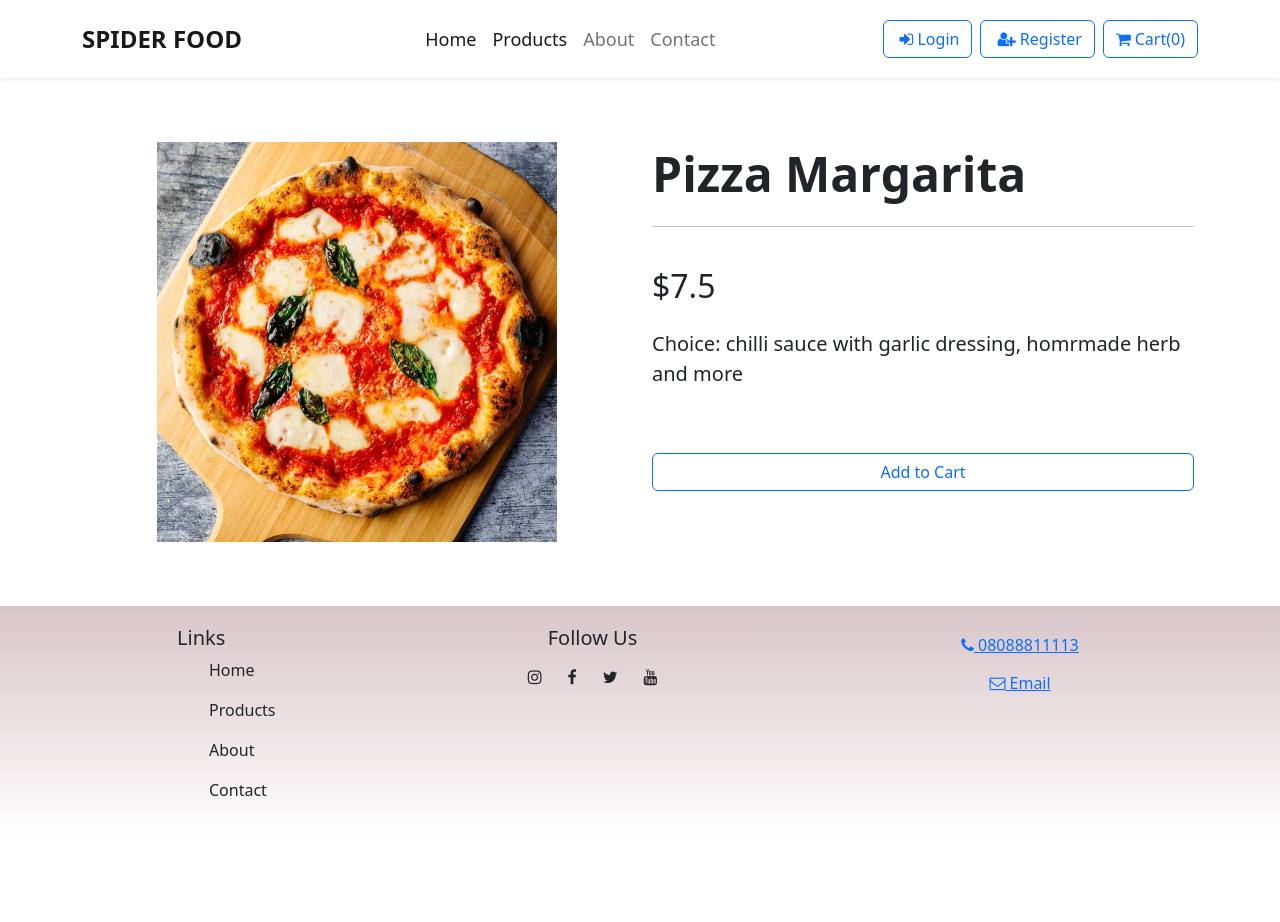
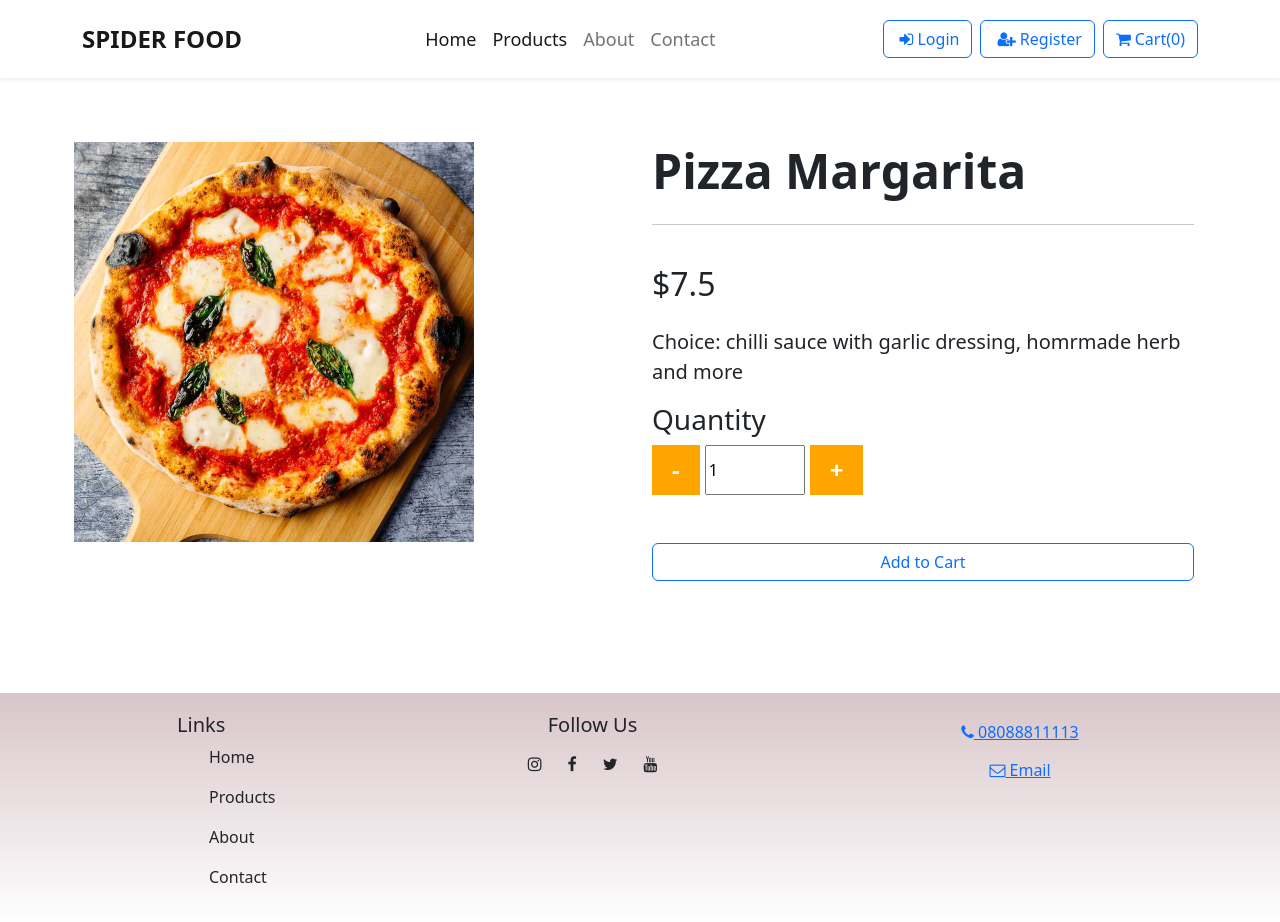
Before and after one commit to Akanom/Spider-Restaurant, a React (Create React App) app: page /products/1 in a window 1280 px wide. Shown: the top 922 px of the page. Before the commit the page ends 838 px from the top, so only its background shows below. Built offline with nearby package versions, Linux system fonts and the light colour scheme.

Commit message:
fixed product detail bug and implemented search functionality

```diff
--- a/src/App.css
+++ b/src/App.css
@@ -8,3 +8,30 @@
     background-image: linear-gradient(#d8c5c9, white);
     padding: 20px 0;
   }
+
+.qty-con{
+    display: flex;
+    gap: 5px;
+}
+
+.qty-con input{
+    width: 100px;
+    outline: none;
+}
+
+.qty-con div{
+    padding: 7px 20px;
+    font-weight: bold;
+    background: orange;
+    color: white;
+    user-select: none;
+    font-size: 24px;
+    transition: all .3s;
+    cursor: pointer;
+}
+
+.qty-con div:hover{
+    background: white;
+    color: orange;
+    border: 1px solid orange;
+}
--- a/src/DATA.js
+++ b/src/DATA.js
@@ -3,7 +3,7 @@ const DATA = [
     id: 1,
     title: "Pizza Margarita",
     image: "/images/Margherita.png",
-    price: "$7.5",
+    price: "7.5",
     description:
       "Choice: chilli sauce with garlic dressing, homrmade herb and more",
     category: "pizza",
@@ -12,7 +12,7 @@ const DATA = [
     id: 2,
     title: "Pizza Salami",
     image: "/images/salami.jpg",
-    price: "$7.5",
+    price: "7.5",
     description: "Choice: cripsy, tomatoes, spices, fresh basil, salami",
     category: "pizza",
   },
@@ -20,7 +20,7 @@ const DATA = [
     id: 3,
     title: "Pizza Chicken",
     image: "/images/pizza-chicken.png",
-    price: "$7.5",
+    price: "7.5",
     description:
       "Choice: chilli sauce with garlic dressing, homrmade herb and more",
     category: "pizza",
@@ -29,7 +29,7 @@ const DATA = [
     id: 4,
     title: "Pizza Beaf",
     image: "/images/pizza-beaf.png",
-    price: "$7.5",
+    price: "7.5",
     description:
       "Choice: chilli sauce with garlic dressing, homrmade herb and more",
     category: "pizza",
@@ -38,7 +38,7 @@ const DATA = [
     id: 5,
     title: "Pizza Fungi",
     image: "/images/pizza-fungi.jpg",
-    price: "$7.5",
+    price: "7.5",
     description:
       "Choice: chilli sauce with garlic dressing, homrmade herb and more",
     category: "pizza",
@@ -47,7 +47,7 @@ const DATA = [
     id: 6,
     title: "Doner bread",
     image: "/images/doner.jpg",
-    price: "$6",
+    price: "6",
     description:
       "Choice: chilli sauce with garlic dressing, homrmade herb and more",
     category: "doner",
@@ -56,7 +56,7 @@ const DATA = [
     id: 7,
     title: "Doner Teller",
     image: "/images/doner-teller.jpg",
-    price: "$9",
+    price: "9",
     description:
       "Choice: chilli sauce with garlic dressing, homrmade herb and more",
     category: "other",
@@ -65,7 +65,7 @@ const DATA = [
     id: 8,
     title: "Pasta Bolognese",
     image: "/images/Bolognese-Sauce-pasta.jpg",
-    price: "$11",
+    price: "11",
     description:
       "Choice: chilli sauce with garlic dressing, homrmade herb and more",
     category: "other",
@@ -74,7 +74,7 @@ const DATA = [
     id: 9,
     title: "Pork dishes",
     image: "/images/pork-dish.png",
-    price: "$15",
+    price: "15",
     description:
       "Choice: chilli sauce with garlic dressing, homrmade herb and more",
     category: "other",
@@ -83,7 +83,7 @@ const DATA = [
     id: 10,
     title: "Fish dishes",
     image: "/images/fish-dish.jpg",
-    price: "$8",
+    price: "8",
     description:
       "Choice: chilli sauce with garlic dressing, homrmade herb and more",
     category: "other",
@@ -92,7 +92,7 @@ const DATA = [
     id: 11,
     title: "Vege dishes",
     image: "/images/Vegetarian-Recipes.png",
-    price: "$7",
+    price: "7",
     description:
       "Choice: chilli sauce with garlic dressing, homrmade herb and more",
     category: "other",
@@ -101,7 +101,7 @@ const DATA = [
     id: 12,
     title: "Chicken Burger",
     image: "/images/chicken-burger.jpg",
-    price: "$6",
+    price: "6",
     description:
       "Choice: with chicken, onion, rocket, cheese, cocktail sauce, chilli, kectchup or mayonnaise",
     category: "burger",
@@ -110,7 +110,7 @@ const DATA = [
     id: 13,
     title: "Vege Burger",
     image: "/images/vegetarian-burger.png",
-    price: "$5.5",
+    price: "5.5",
     description:
       "Choice: water, pea protein isolate, diced onions, rapeseed oil, beetroot, tomato pasta, wheat protein, potato starch",
     category: "burger",
@@ -119,7 +119,7 @@ const DATA = [
     id: 14,
     title: "Beef Burger",
     image: "/images/beef-burger.jpg",
-    price: "$6",
+    price: "6",
     description:
       "Choice: with beef, onion, rocket, cheese, cocktail sauce, chilli, kectchup or mayonnaise",
     category: "burger",
@@ -128,7 +128,7 @@ const DATA = [
     id: 15,
     title: "Coke",
     image: "/images/coke.png",
-    price: "$2.5",
+    price: "2.5",
     description: "33cl",
     category: "drink",
   },
@@ -136,7 +136,7 @@ const DATA = [
     id: 16,
     title: "Fanta",
     image: "/images/fanta.jpg",
-    price: "$2.5",
+    price: "2.5",
     description: "33cl",
     category: "drink",
   },
@@ -144,7 +144,7 @@ const DATA = [
     id: 17,
     title: "Red Bull",
     image: "/images/red-bull.jpg",
-    price: "$2.5",
+    price: "2.5",
     description: "Energy drink",
     category: "drink",
   },
@@ -152,7 +152,7 @@ const DATA = [
     id: 18,
     title: "Water",
     image: "/images/bottle-water.png",
-    price: "$1.5",
+    price: "1.5",
     description: "33cl",
     category: "drink",
   },
@@ -160,7 +160,7 @@ const DATA = [
     id: 19,
     title: "Orange juice",
     image: "/images/orange-juice.jpg",
-    price: "$2.5",
+    price: "2.5",
     description: "100% pure squeezed, pasturized orange juice, 33cl",
     category: "drink",
   },
@@ -168,7 +168,7 @@ const DATA = [
     id: 20,
     title: "Apple juice",
     image: "/images/apple-juice.jpg",
-    price: "$2.5",
+    price: "2.5",
     description: "33cl",
     category: "drink",
   },
--- a/src/components/Cart.jsx
+++ b/src/components/Cart.jsx
@@ -29,7 +29,10 @@ export default function Cart() {
           </div>
           <div className="col-md-4">
             <h3>{cartItem.title}</h3>
-            <p className="lead fw-bold">{cartItem.price}</p>
+            <p className="lead fw-bold">${cartItem.price}</p>
+            <h3>Quantity: {cartItem.quantity}</h3>
+            <h4>Total Price</h4>
+            <h5>${parseFloat(cartItem.price)*parseInt(cartItem.quantity)}</h5>
           </div>
         </div>
       </div>
--- a/src/components/Home.jsx
+++ b/src/components/Home.jsx
@@ -20,19 +20,7 @@ export default function Home() {
             <p className="card-text lead fs-2 text-center">
               Find a resturant near you
             </p>
-            <div className="row  ">
-              <form className="d-flex">
-                <input
-                  className="form-control me-2"
-                  type="search"
-                  placeholder="Search"
-                  aria-label="Search"
-                />
-                <button className="btn btn-outline-success" type="submit">
-                  Search
-                </button>
-              </form>
-            </div>
+
           </div>
         </div>
       </div>
--- a/src/components/Navbar.jsx
+++ b/src/components/Navbar.jsx
@@ -2,7 +2,7 @@ import React from "react";
 import { NavLink } from "react-router-dom";
 import Login from "./buttons/Login";
 import Signup from "./buttons/Signup";
-import CartBtn from "./buttons/CartBtn";
+import CartBtn from "./buttons/Cartbtn";
 
 export default function Navbar() {
   return (
--- a/src/components/ProductDetail.jsx
+++ b/src/components/ProductDetail.jsx
@@ -1,43 +1,58 @@
-import { useParams } from "react-router";
 import DATA from "../DATA";
 import { useState } from "react";
 import { useDispatch } from "react-redux";
+import { useLocation } from "react-router-dom";
 import { addItem, delItem } from "../redux/actions/index";
 
 
 export default function ProductDetail() {
   const [cartBtn, setCartBtn] = useState("Add to Cart");
-  const proIdent = useParams();
-  const prodDetail = DATA.filter((prod) => String(prod === proIdent.id ));
-  const product = prodDetail[0];
-  console.log(product);
+  const [qty, setQty] = useState(1);
+
+  const location = useLocation();
+  const prodDetail = DATA.find(p => p.id == location.pathname.split("/")[2]);
+
 
   const dispatch = useDispatch();
 
   const handleCart = (product) => {
+    let prod = {...product, quantity: qty};
     if (cartBtn === "Add to Cart") {
-      dispatch(addItem(product));
+      dispatch(addItem(prod));
       setCartBtn("Remove from Cart");
     } else {
-      dispatch(delItem(product));
+      dispatch(delItem(prod));
       setCartBtn("Add to Cart");
     }
+  };
+
+  const divStyle = {
+    height: '400px',
+    backgroundImage: 'url(' + prodDetail.image + ')',
+    backgroundSize: "contain",
+    backgroundRepeat: "no-repeat"
   };
 
   return (
     <>
       <div className="container my-5 p-3">
         <div className="row">
-          <div className="col-md-6 d-flex justify-content-center mx-auto product">
-            <img src={product.image} alt={product.title} height="400px" />
+          <div className="bg-image col-md-6 d-flex flex-basis-70 justify-content-center mx-auto product"
+            style={divStyle} >
           </div>
           <div className="col-md-6 d-flex flex-column justify-content-center">
-            <h1 className="display-5 fw-bold">{product.title}</h1>
+            <h1 className="display-5 fw-bold">{prodDetail.title}</h1>
             <hr />
-            <h2 className="my-4">{product.price}</h2>
-            <p className="lead">{product.description}</p>
+            <h2 className="my-4">${parseFloat(prodDetail.price)*parseInt(qty)}</h2>
+            <p className="lead">{prodDetail.description}</p>
+            <h3>Quantity</h3>
+            <div className="qty-con">
+              <div onClick={()=>{if(qty>1)(setQty(parseInt(qty)-1))}}>-</div>
+              <input type="number" min={1} name="" id="" value={qty} onChange={(e) => setQty(e.target.value)} />
+              <div onClick={()=>{setQty(parseInt(qty)+1)}}>+</div>
+            </div>
             <button
-              onClick={() => handleCart(product)}
+              onClick={() => handleCart(prodDetail)}
               className="btn btn-outline-primary my-5"
             >
               {cartBtn}
--- a/src/components/Products.jsx
+++ b/src/components/Products.jsx
@@ -1,7 +1,12 @@
-import  DATA  from "../DATA";
+import DATA from "../DATA";
 import { NavLink } from "react-router-dom";
+import { useEffect, useState } from "react";
 
 export default function Products() {
+
+  const [displayProducts, setDisplayProducts] = useState(DATA)
+  const [searchValue, setSearchValue] = useState("");
+
   const cardItem = (item) => {
     return (
       <div className="card  my-5 py-4" key={item.id} style={{ width: "20rem" }}>
@@ -20,6 +25,11 @@ export default function Products() {
     );
   };
 
+  useEffect(() => {
+    console.log("sear", searchValue);
+    let data = DATA.filter(f => f.title.toLowerCase().includes(searchValue.toLowerCase()));
+    setDisplayProducts(data);
+  }, [searchValue]);
   return (
     <div>
       <div className="container py-5">
@@ -30,8 +40,30 @@ export default function Products() {
           </div>
         </div>
       </div>
+      <div className="row  ">
+        <form className="d-flex w-75 mx-auto">
+          <input
+            className="form-control me-2"
+            type="search"
+            placeholder="Search"
+            aria-label="Search"
+            value={searchValue}
+            onChange={(e) => { setSearchValue(e.target.value) }}
+          />
+          <div className="btn btn-outline-success" >
+            Search
+          </div>
+        </form>
+      </div>
       <div className="container">
-        <div className="row justify-content-around">{DATA.map(cardItem)}</div>
+        {
+          displayProducts.length > 0 &&
+          <div className="row justify-content-around">{displayProducts.map(cardItem)}</div>
+        }
+        {
+          displayProducts.length == 0  &&
+          <div className="row justify-content-around text-muted display-5" style={{margin: "100px 0"}}>No Results for {searchValue}</div>
+        }
       </div>
     </div>
   );
--- a/src/index.css
+++ b/src/index.css
@@ -193,6 +193,7 @@ Card Item
 }
 
 
+
 @media(max-width: 800px){
   .cart{
     flex-direction: column-reverse;
```
Also changed, not shown: 1 other file (tests, documents, lock files or other folders).
